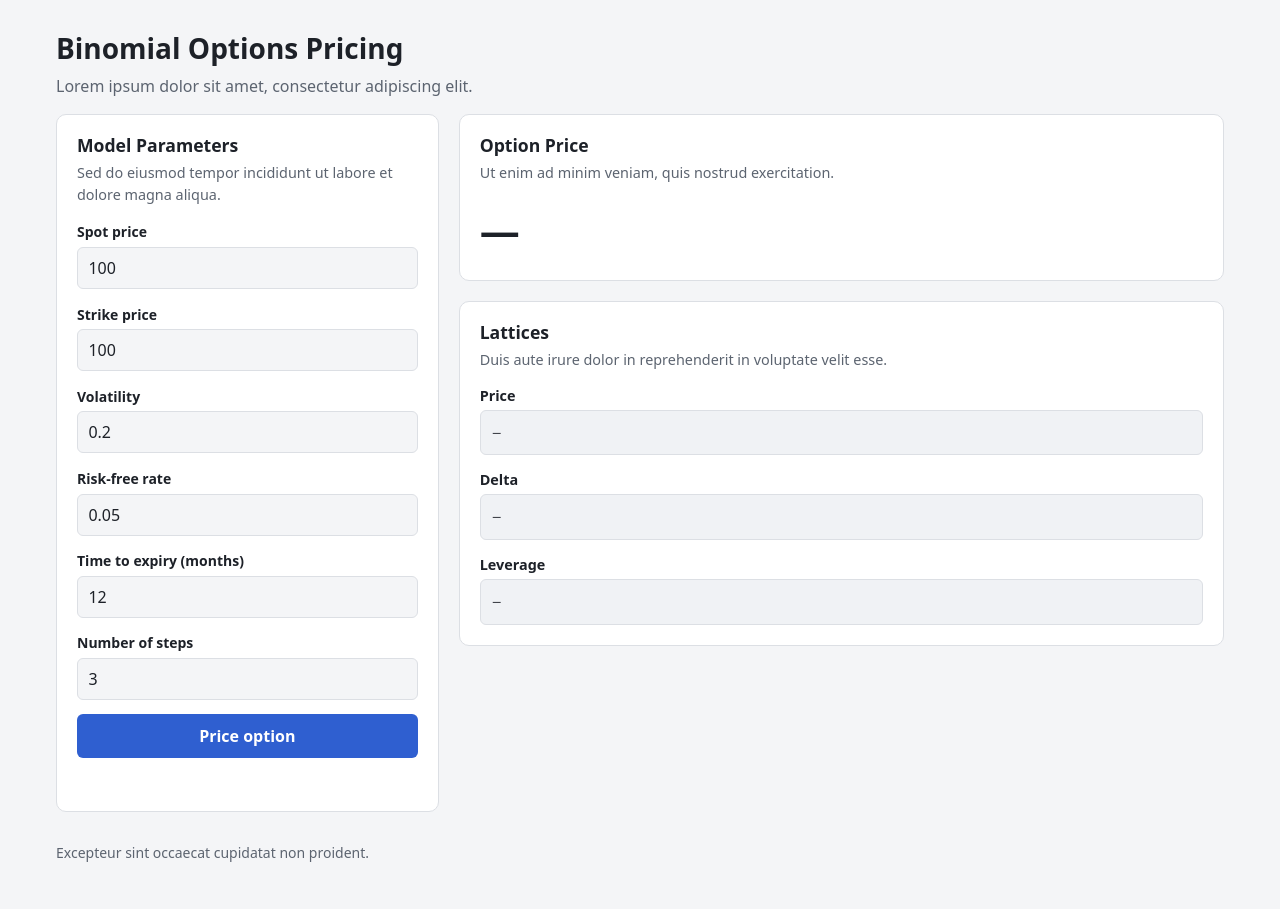
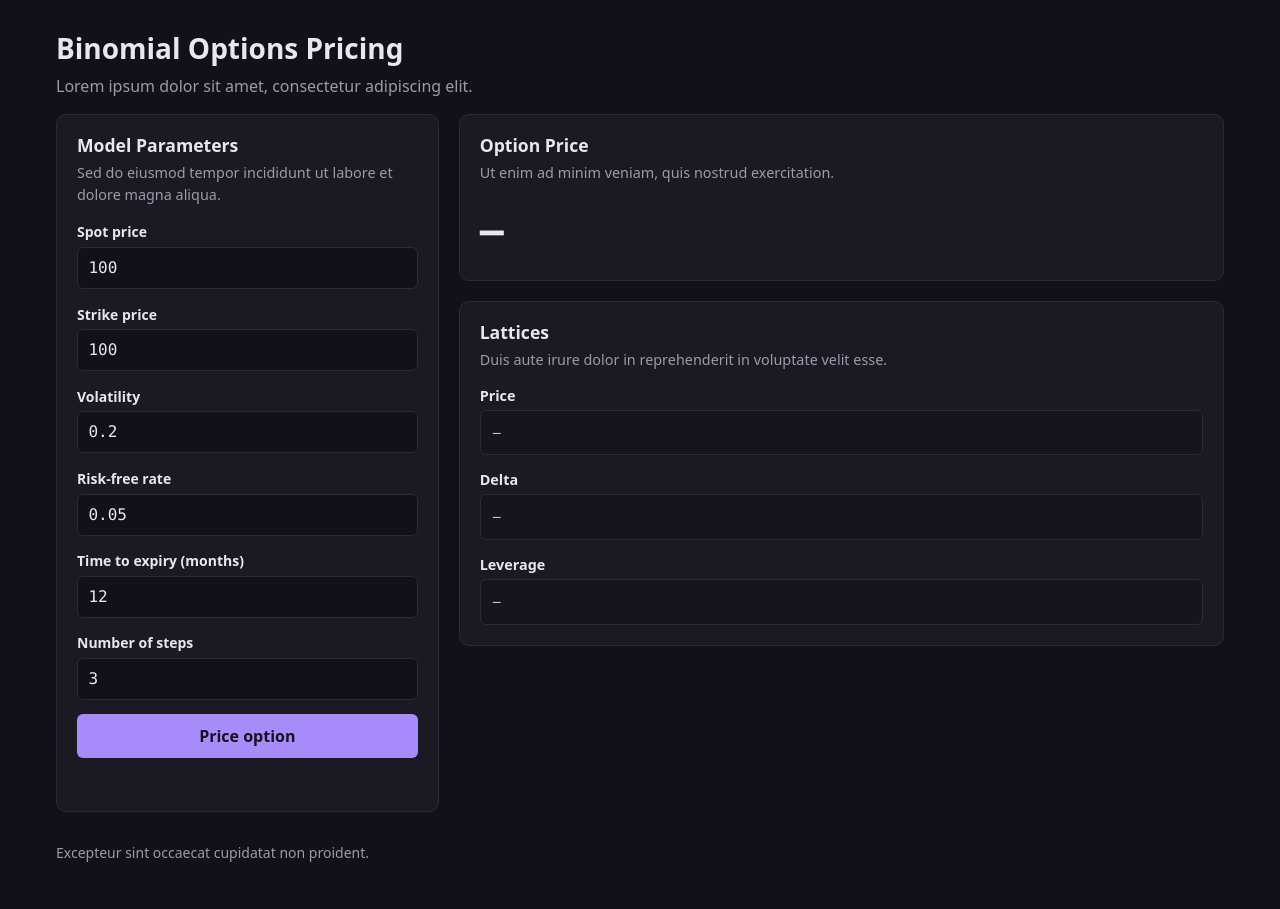
Before and after one commit to hilldean09/binomial_options_pricing, a Flask app: page / in a window 1280 px wide. Run offline with Flask 3, Linux system fonts and the light colour scheme.

Commit message:
Restyle dashboard: dark by default, purple accent, monospace values
Co-Authored-By: Claude Opus 5.5 <noreply@anthropic.com>

```diff
--- a/static/css/style.css
+++ b/static/css/style.css
@@ -1,33 +1,26 @@
+/* Dark by default; neutrals carry a faint violet tint to sit with the accent. */
 :root {
-    --bg: #f4f5f7;
-    --surface: #ffffff;
-    --border: #dcdfe4;
-    --text: #1d2128;
-    --text-muted: #5c6470;
-    --accent: #2f5fd0;
-    --accent-hover: #244bab;
-    --accent-text: #ffffff;
-    --code-bg: #f0f2f5;
-    --error: #c0392b;
+    color-scheme: dark;
+
+    --bg: #121117;
+    --surface: #1b1a22;
+    --border: #2c2a36;
+    --text: #e8e6ef;
+    --text-muted: #9d99ab;
+    --accent: #a78bfa;
+    --accent-hover: #c4b5fd;
+    --accent-text: #15121f;
+    --code-bg: #16151c;
+    --error: #ef6f61;
     --radius: 10px;
     --gap: 1.25rem;
     --font: system-ui, -apple-system, "Segoe UI", Roboto, sans-serif;
     --mono: ui-monospace, "SFMono-Regular", Menlo, Consolas, monospace;
 }
 
-@media (prefers-color-scheme: dark) {
-    :root {
-        --bg: #14161a;
-        --surface: #1d2026;
-        --border: #2e333b;
-        --text: #e6e8eb;
-        --text-muted: #9aa2ad;
-        --accent: #6b93f0;
-        --accent-hover: #8aaaf4;
-        --accent-text: #0e1116;
-        --code-bg: #171a1f;
-        --error: #ef6f61;
-    }
+::selection {
+    background: var(--accent);
+    color: var(--accent-text);
 }
 
 *,
@@ -139,6 +132,7 @@ h1, h2, h3 {
 
 .field input {
     font: inherit;
+    font-family: var(--mono);
     padding: 0.5rem 0.65rem;
     border: 1px solid var(--border);
     border-radius: 6px;
@@ -192,6 +186,7 @@ button:disabled {
 
 .price-value {
     display: block;
+    font-family: var(--mono);
     font-size: 2.5rem;
     font-weight: 700;
     font-variant-numeric: tabular-nums;
```
